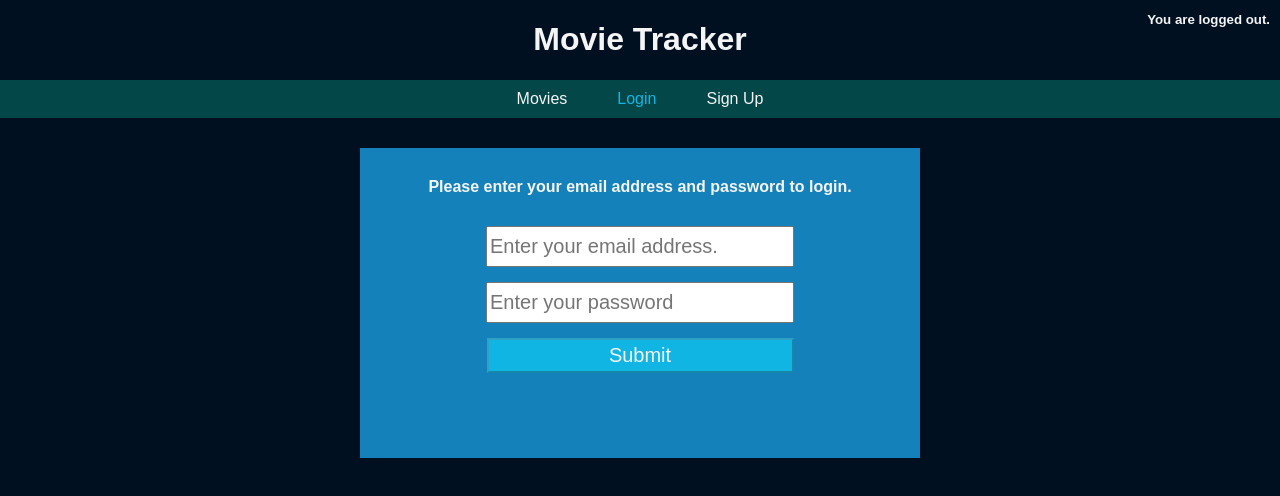
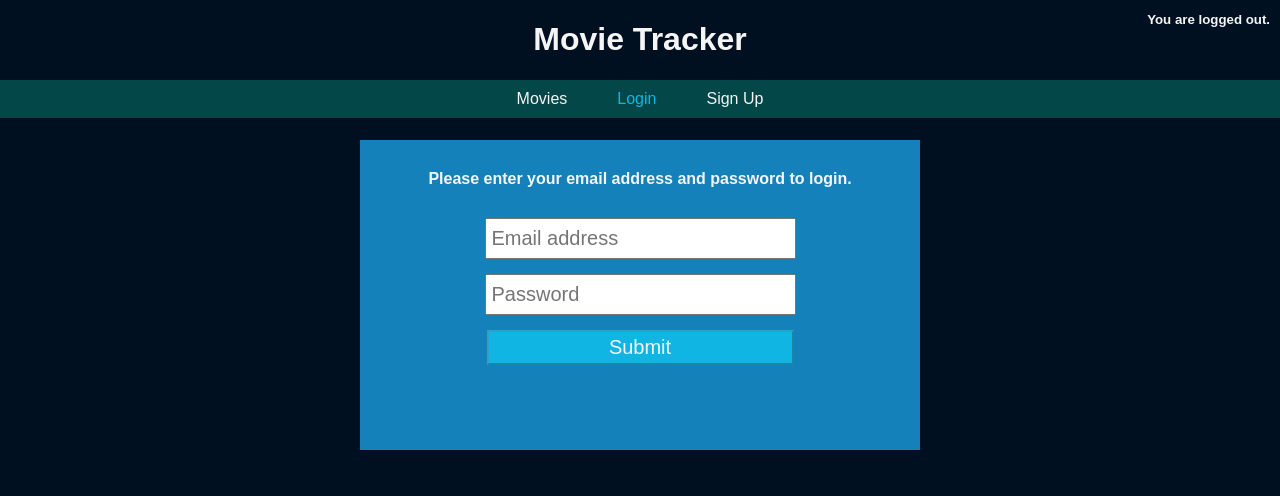
Before and after one commit to mngatewood/movie-tracker2, a React (Create React App) app: page /login in a window 1280 px wide. Shown: the top 496 px of the page. Built offline with nearby package versions, Linux system fonts and the light colour scheme; no server answers.

Commit message:
Adds styling to favorites

```diff
--- a/src/containers/Card/Card.css
+++ b/src/containers/Card/Card.css
@@ -104,9 +104,13 @@ img.addFavoriteIcon {
   width: 50px;
   top: -330px;
   right: -65px;
-  z-index: 99;
+  z-index: 96;
   cursor: pointer;
   box-shadow: none;
+}
+
+.favorite img.addFavoriteIcon {
+  filter: brightness(150%);
 }
 
 img.addFavoriteIcon:hover {
--- a/src/containers/CardContainer/CardContainer.css
+++ b/src/containers/CardContainer/CardContainer.css
@@ -2,4 +2,5 @@
   display: flex;
   flex-wrap: wrap;
   justify-content: center;
+  margin-top: 120px;
 }
--- a/src/containers/Favorites/Favorites.css
+++ b/src/containers/Favorites/Favorites.css
@@ -0,0 +1,7 @@
+.favorites {
+  display: flex;
+  flex-wrap: wrap;
+  justify-content: center;
+  margin-top: 80px;
+  padding-top: 40px;
+}
--- a/src/containers/Favorites/Favorites.js
+++ b/src/containers/Favorites/Favorites.js
@@ -12,8 +12,7 @@ export const Favorites = ({favorites}) => {
   });
   return (
     <div>
-      <h2>Favorites</h2>
-      <div className="card-container">
+      <div className="favorites">
         {displayFavorites.length > 0 ?
           displayFavorites :
           <h4>There are no favorites to display.</h4>}
--- a/src/containers/Header/Header.css
+++ b/src/containers/Header/Header.css
@@ -1,4 +1,9 @@
 .header {
+  position: fixed;
+  top: 0;
+  height: 100px;
+  z-index: 97;
+  background-color: #001021;
   /* display: flex; */
   /* justify-content: flex-start */
 }
@@ -24,6 +29,7 @@ h5 {
   /* position: absolute; */
   width: 100vw;
   /* right: 10px; */
+  z-index: 98;;
 }
 
 .nav-link-wrapper {
--- a/src/containers/Login/Login.css
+++ b/src/containers/Login/Login.css
@@ -2,7 +2,7 @@
   width: 500px;
   height: 250px;
   padding: 30px;
-  margin: 30px auto;
+  margin: 140px auto 0 auto;
   background-color: #1481BA;
 }
 
@@ -18,6 +18,7 @@ form {
 
 input {
   display: block;
+  padding-left: 5px;
   width: 300px;
   height: 35px;
   margin: 25px auto;
--- a/src/containers/Login/Login.js
+++ b/src/containers/Login/Login.js
@@ -48,13 +48,13 @@ export class Login extends Component {
             type="text"
             name="email"
             value={this.state.email}
-            placeholder="Enter your email address."
+            placeholder="Email address"
             onChange={this.handleChange} />
           <input
             type="password"
             name="password"
             value={this.state.password}
-            placeholder="Enter your password"
+            placeholder="Password"
             onChange={this.handleChange} />
           <button
             type="submit"
--- a/src/containers/Signup/Signup.css
+++ b/src/containers/Signup/Signup.css
@@ -2,7 +2,7 @@
   width: 500px;
   height: 320px;
   padding: 30px;
-  margin: 30px auto;
+  margin: 140px auto 0 auto;
   background-color: #1481BA;
 }
 
--- a/src/containers/Signup/Signup.js
+++ b/src/containers/Signup/Signup.js
@@ -70,19 +70,19 @@ export class Signup extends Component {
           type="text"
           name="name"
           value={this.state.name}
-          placeholder="Enter your name."
+          placeholder="Name"
           onChange={this.handleChange} />
         <input
           type="text"
           name="email"
           value={this.state.email}
-          placeholder="Enter your email address."
+          placeholder="Email address"
           onChange={this.handleChange} />
         <input
           type="password"
           name="password"
           value={this.state.password}
-          placeholder="Enter your password"
+          placeholder="Password"
           onChange={this.handleChange} />
         <button
           type="submit"
```
